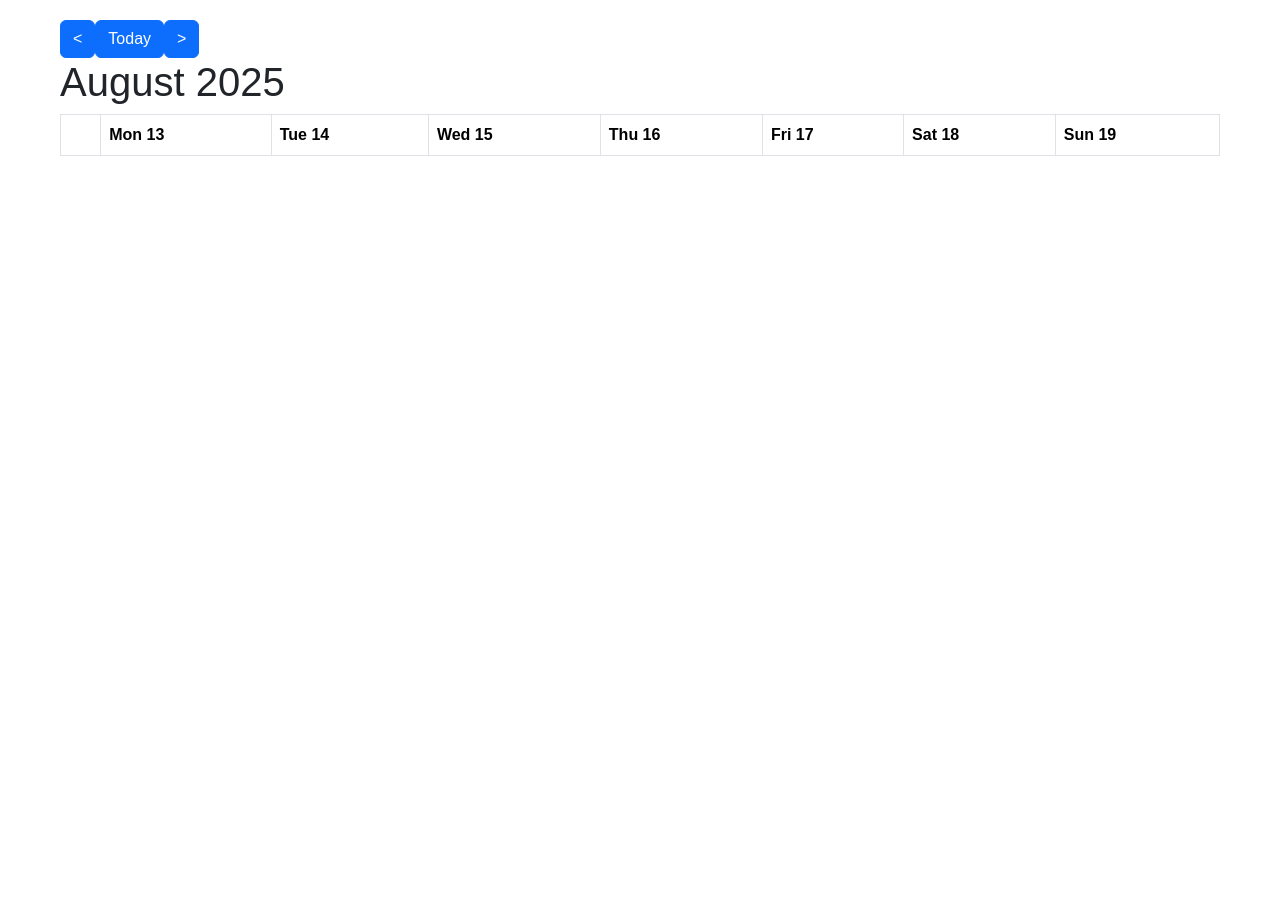
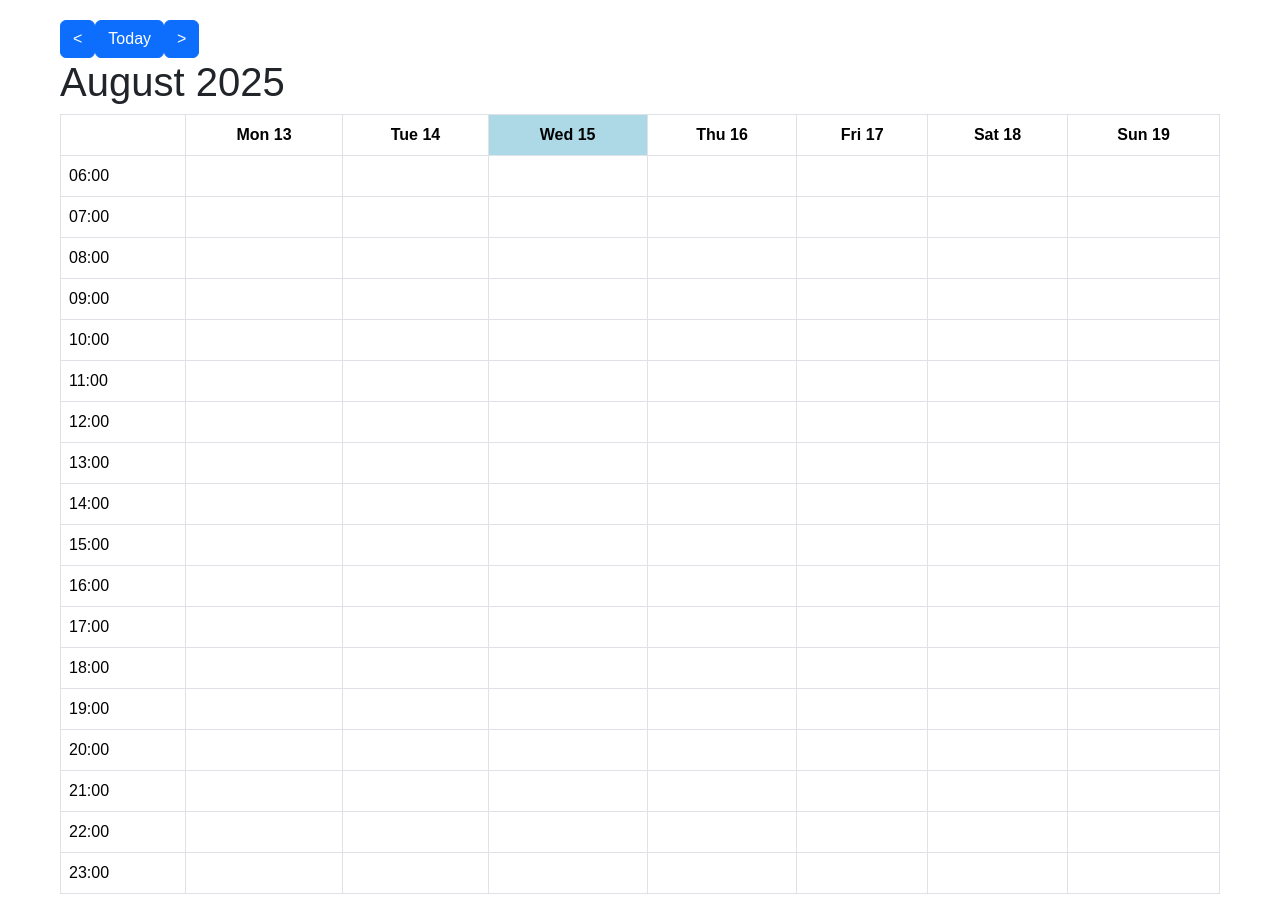
Before and after one commit to GeorgiB17/calendar-showcase, a React (Vite) app in the folder src/main/java/frontend/react-calendar/: page / in a window 1280 px wide. Before the commit the page ends 800 px from the top, so only its background shows below. Built offline with nearby package versions, Linux system fonts and the light colour scheme.

Commit message:
Step forward for calendar

```diff
--- a/src/main/java/frontend/react-calendar/src/components/Calendar.tsx
+++ b/src/main/java/frontend/react-calendar/src/components/Calendar.tsx
@@ -6,9 +6,12 @@ function Calendar() {
  const [currentDate, setCurrentDate] = useState(new Date());
  const monthNames = [
   "January", "February", "March", "April", "May", "June",
-  "July", "August", "September", "October", "November", "December"
-];
+  "July", "August", "September", "October", "November", "December"];
 const daysInWeek = ["Mon", "Tue", "Wed", "Thu", "Fri", "Sat", "Sun"];
+const hoursInDay = []
+for (let i = 6; i < 24; i++) {
+    hoursInDay.push(i < 10 ? `0${i}:00` : `${i}:00`);
+ }
 
  function forwardDate() {
     setCurrentDate(prevDate => {
@@ -34,15 +37,39 @@ function backwardDate() {
   <table className="table table-bordered">
      <thead>
      <tr>
-        <th id="emptySpace"></th>
-        {daysInWeek.map((day,index ) => {
+        <th></th>
+        {
+
+        daysInWeek.map((day,index ) => {
+         const currentDayIndex = (new Date().getDay() + 6) % 7;
           const dateForDay = new Date(currentDate);
            dateForDay.setDate(dateForDay.getDate() + index);
 
-            return <th key={day}>{day} {dateForDay.getDate()} </th>
+            return <th style={{ textAlign: "center", backgroundColor: index === currentDayIndex ?
+               "lightblue" : "white"
+             }} key={day}>
+               {day} {dateForDay.getDate()}
+            </th>
 
         })}
      </tr>
+     {hoursInDay.map((hour, hourIndex) => {
+        return <tr key={hourIndex}>
+            <td>{hour}</td>
+            {daysInWeek.map((day) => {
+            return <td key={day + hourIndex}></td>
+            }
+         )}
+
+        </tr>
+
+      })}
+
+
+
+
+
+
      </thead>
 
      </table>
```
